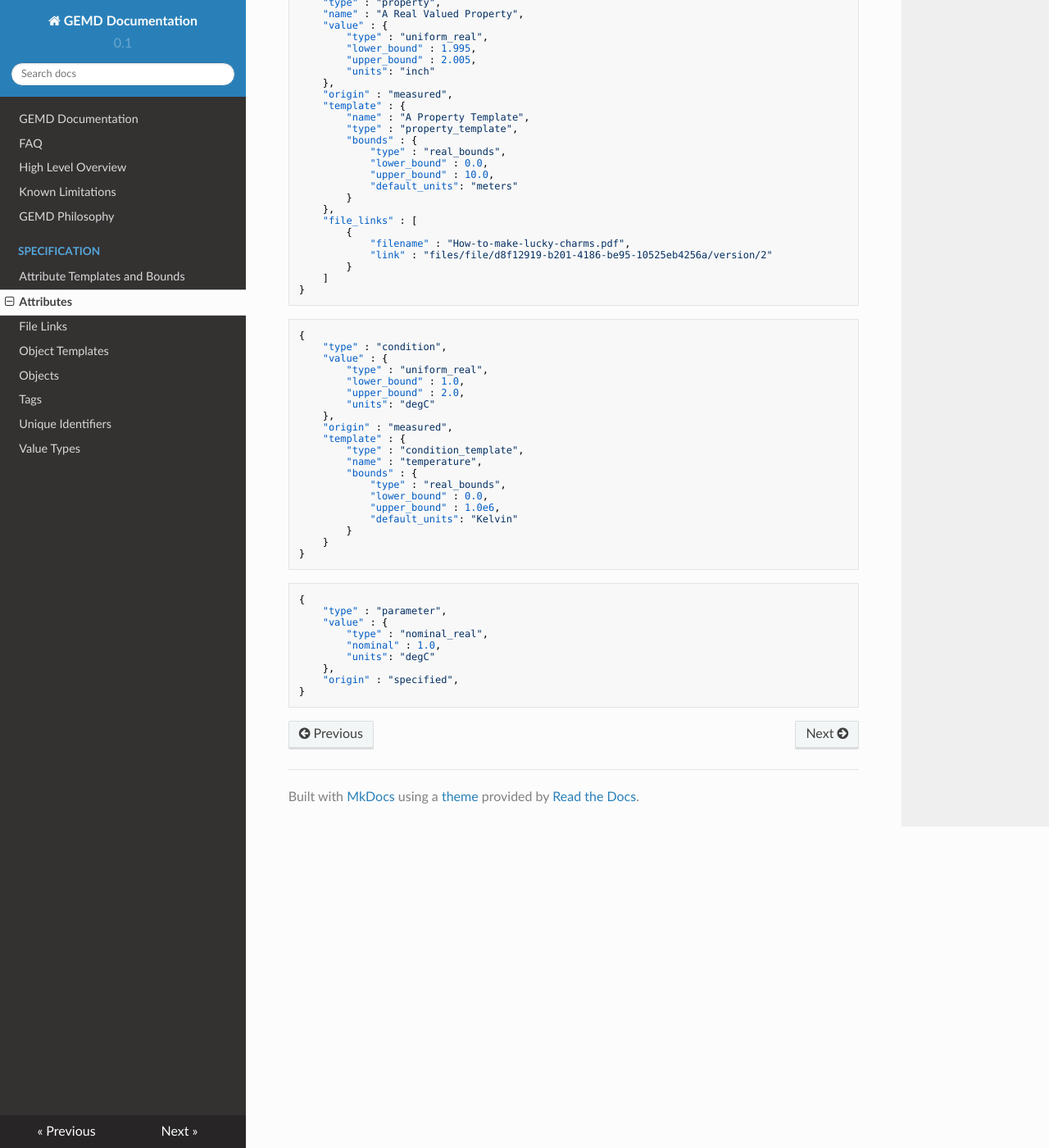
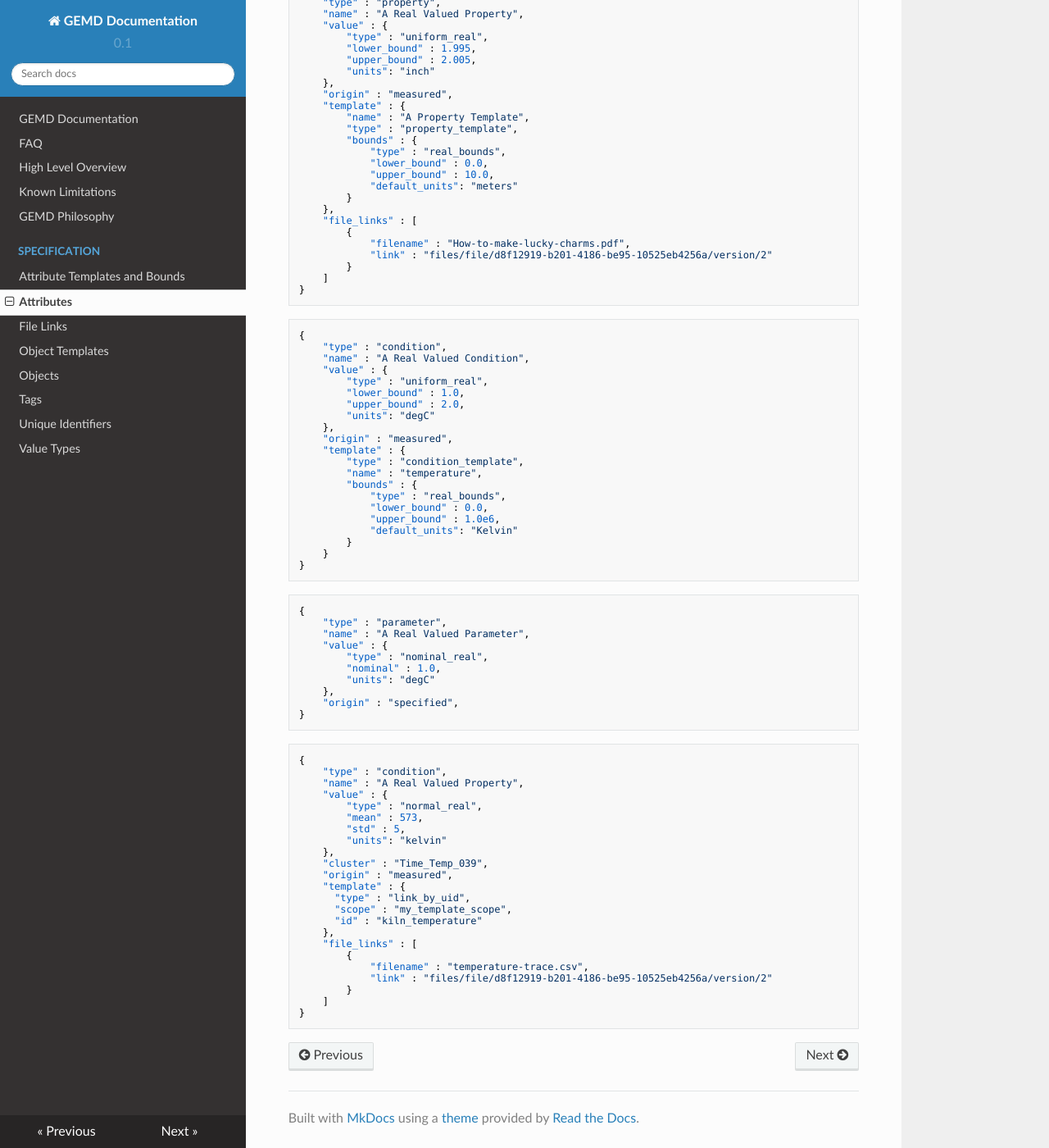
Before and after one commit to CitrineInformatics/gemd-docs, an MkDocs documentation site: the page built from docs/specification/attributes.md, in a window 1280 px wide and 1400 px high, scrolled down 2581 px. Shown: the whole window at 82% size. Built offline with MkDocs 1.6.1, drawn with Linux system fonts in a browser that asks for light colours; nearby versions of some CDN libraries.

Commit message:
Added example

````diff
--- a/docs/specification/attributes.md
+++ b/docs/specification/attributes.md
@@ -60,13 +60,13 @@
 
 ##### Constraints
 
-Field name | Relationship | Field Name
------------|:------------:|------------
-len(`name`) | <=    | 128, UTF-8 Encoded
-len(`notes`)  | <=    | 32,768 (32KB), UTF-8 Encoded
-`template` | is a | template type that matches the attribute type, e.g. `PropertyTemplate` for a `Property`
-`value`| is a | `template`'s Value Type
-`value`| conforms to | `template`.`bounds`
+Field name    | Relationship | Field Name
+--------------|:------------:|------------
+len(`name`)   | <=           | 128, UTF-8 Encoded
+len(`notes`)  | <=           | 32,768 (32KB), UTF-8 Encoded
+`template`    | is a         | template type that matches the attribute type, e.g. `PropertyTemplate` for a `Property`
+`value`       | is a         | `template`'s Value Type
+`value`       | conforms to  | `template`.`bounds`
 
 ##### Examples
 
@@ -103,6 +103,7 @@
 ```json
 {
     "type" : "condition",
+    "name" : "A Real Valued Condition",
     "value" : {
         "type" : "uniform_real",
         "lower_bound" : 1.0,
@@ -126,6 +127,7 @@
 ```json
 {
     "type" : "parameter",
+    "name" : "A Real Valued Parameter",
     "value" : {
         "type" : "nominal_real",
         "nominal" : 1.0,
@@ -134,3 +136,29 @@
     "origin" : "specified",
 }
 ```
+
+```json
+{
+    "type" : "condition",
+    "name" : "A Real Valued Property",
+    "value" : {
+        "type" : "normal_real",
+        "mean" : 573,
+        "std" : 5,
+        "units": "kelvin"
+    },
+    "cluster" : "Time_Temp_039",
+    "origin" : "measured",
+    "template" : {
+      "type" : "link_by_uid",
+      "scope" : "my_template_scope",
+      "id" : "kiln_temperature"
+    },
+    "file_links" : [
+        {
+            "filename" : "temperature-trace.csv",
+            "link" : "files/file/d8f12919-b201-4186-be95-10525eb4256a/version/2"
+        }
+    ]
+}
+```
````
